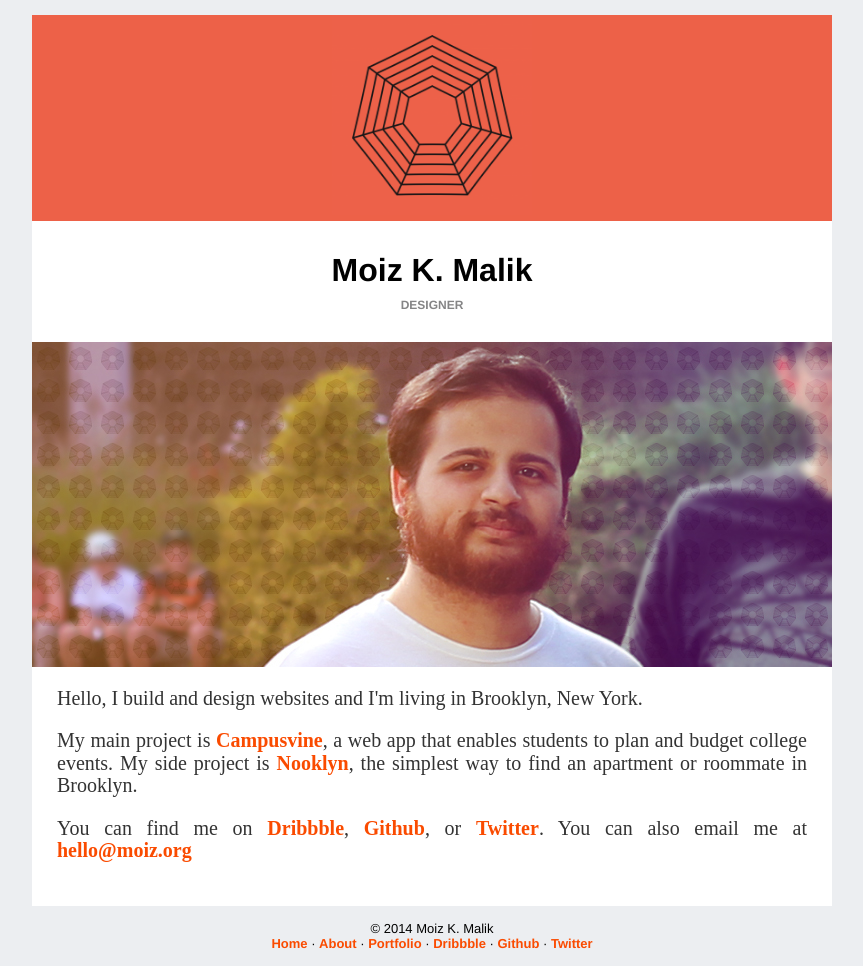
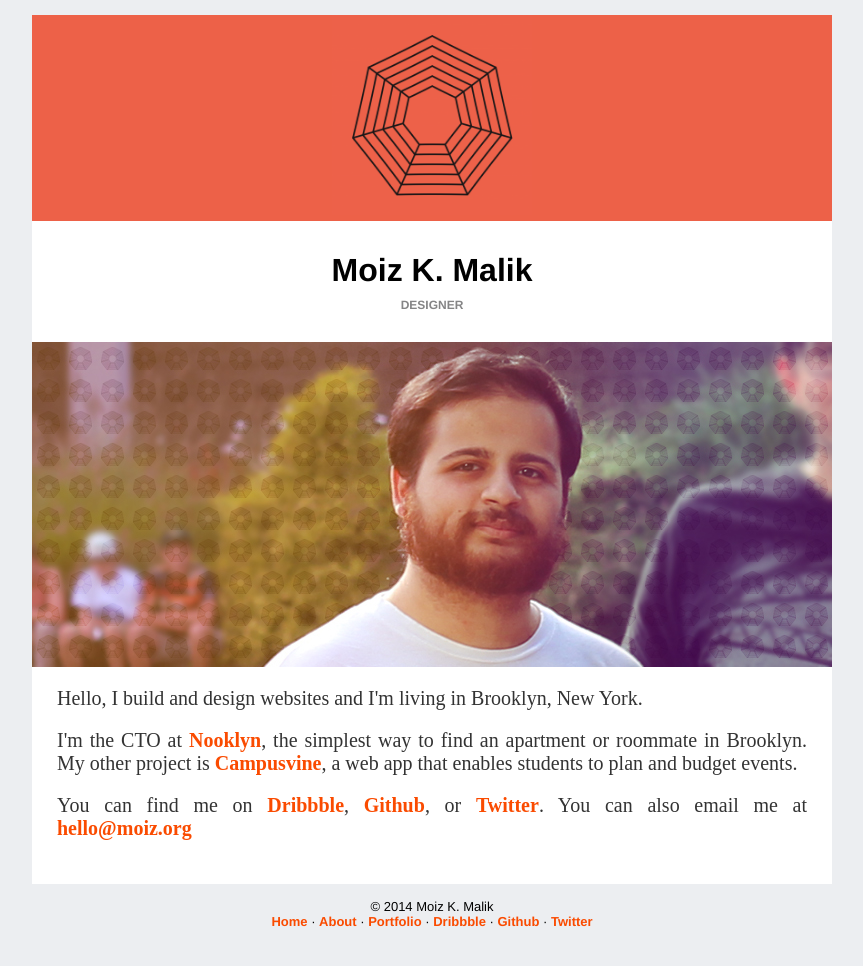
Before and after one commit to moizk/blog, a Jekyll site: the page built from about.html, in a window 1280 px wide. Shown: the whole page, without its empty margins (208-1071 px from the left). Built offline with Jekyll 4.4.1, drawn with Linux system fonts in a browser that asks for light colours; Markdown is read by kramdown in place of the engine named in the settings; after the commit the page ends 944 px from its top, so only the background shows below that.

Commit message:
Update About Page

```diff
--- a/about.html
+++ b/about.html
@@ -8,6 +8,6 @@ title: Moiz K. Malik
 	<h5>Designer</h5>
 	<img src="/images/about.jpg" class="img-responsive">
 	<p>Hello, I build and design websites and I'm living in Brooklyn, New York.</p>
-	<p>My main project is <a href="http://campusvine.com">Campusvine</a>, a web app that enables students to plan and budget college events. My side project is <a href="http://nooklyn.com">Nooklyn</a>, the simplest way to find an apartment or roommate in Brooklyn.</p>
+	<p>I'm the CTO at <a href="http://nooklyn.com">Nooklyn</a>, the simplest way to find an apartment or roommate in Brooklyn. My other project is <a href="http://campusvine.com">Campusvine</a>, a web app that enables students to plan and budget events.</p>
 	<p>You can find me on <a href="http://dribbble.com/moizkhanmalik">Dribbble</a>, <a href="http://github.com/moizk">Github</a>, or <a href="http://twitter.com/moizkmalik">Twitter</a>. You can also email me at <a href="mailto:hello@moiz.org">hello@moiz.org</a></p>
 </div>
```
